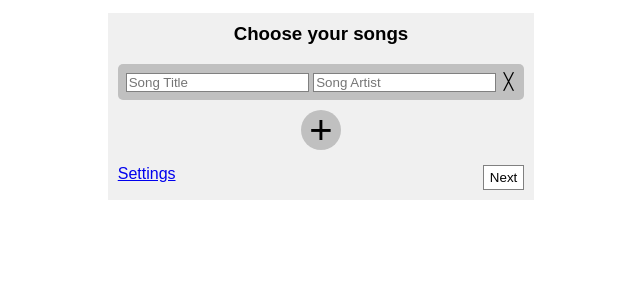
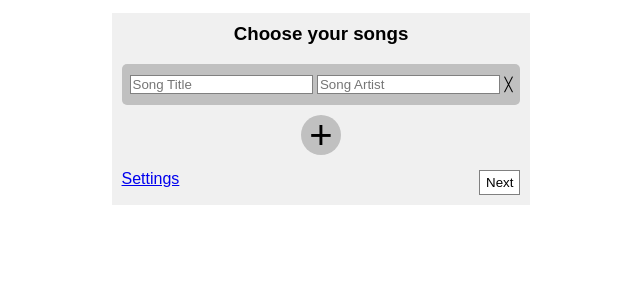
Before and after one commit to ashermorgan/Songs2Slides, a Flask app: page / in a window 1280 px wide. Shown: the part 67-367 px from the top of the page, without its empty margins (319-959 px from the left). Run offline with Flask 2, Linux system fonts and the light colour scheme.

Commit message:
Improve remove song buttons.

```diff
--- a/Songs2Slides/static/global.css
+++ b/Songs2Slides/static/global.css
@@ -19,14 +19,14 @@ body {
     background-color: var(--background-color);
 }
 
-button, input, select, textarea {
+button:not(.songRemove), input, select, textarea {
     background-color: var(--background-color);
     border: 1px solid var(--border-color);
     color: var(--foreground-color);
     border-radius: 0px;
 }
 
-button:hover:enabled {
+button:hover:enabled:not(.songRemove) {
     cursor: pointer;
     background-color: var(--hover-color);
 }
@@ -79,7 +79,7 @@ body.dark {
     color: #000000;
 }
 
-.dark button, .dark input, .dark select {
+.dark button:not(.songRemove), .dark input, .dark select {
     --background-color: #222426;
 }
 
--- a/Songs2Slides/static/home.css
+++ b/Songs2Slides/static/home.css
@@ -28,11 +28,13 @@ h3 {
     border-radius: 5px;
 }
 
-.songRemove, .dark .songRemove {
+.songRemove {
+    border: none;
+    padding: 0px;
+    margin: 0px;
     cursor: pointer;
-    margin-left: 3px;
-    margin-right: 3px;
     color: var(--foreground-color);
+    background-color: var(--song-color);
 }
 
 #addSong {
--- a/Songs2Slides/templates/home.html
+++ b/Songs2Slides/templates/home.html
@@ -13,7 +13,7 @@
             <div class="song">
                 <input type="text" class="title" placeholder="Song Title"/>
                 <input type="text" class="artist" placeholder="Song Artist"/>
-                <a id="remove" class="songRemove">╳</a>
+                <button id="remove" class="songRemove">╳</button>
             </div>
         </template>
         <div id="songs"></div>
```
